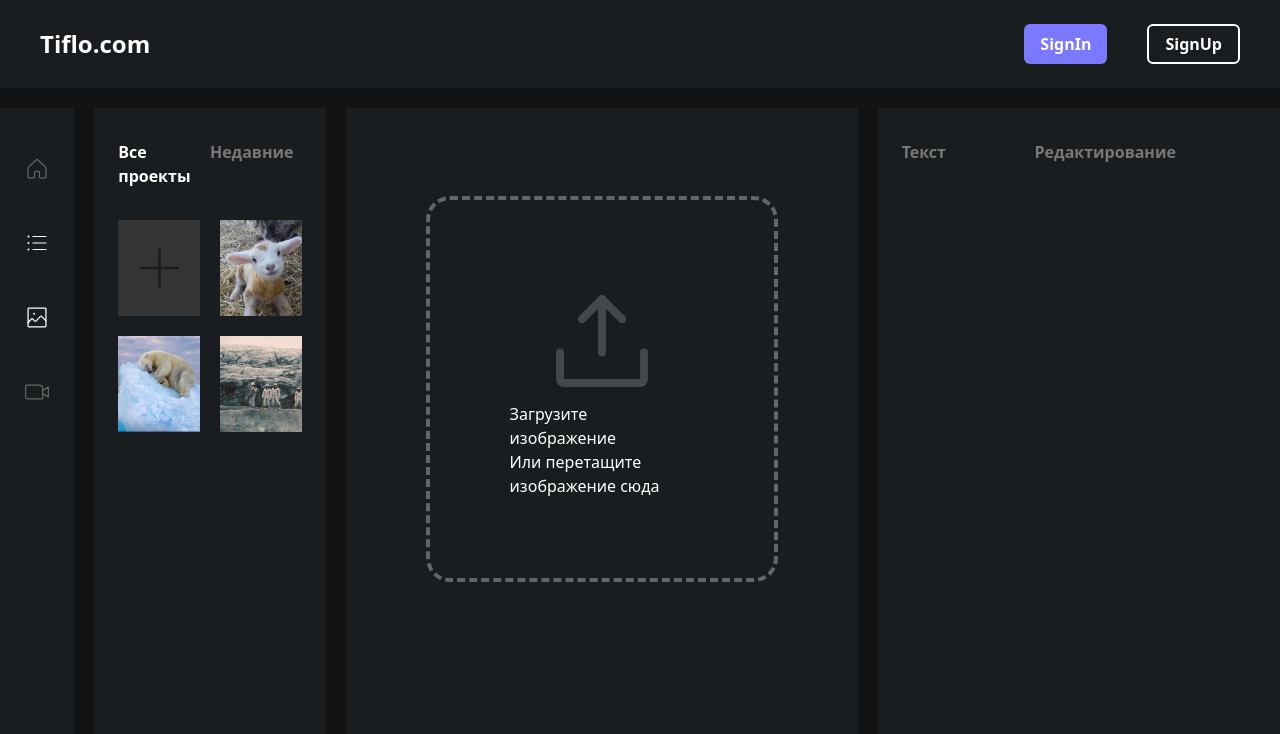
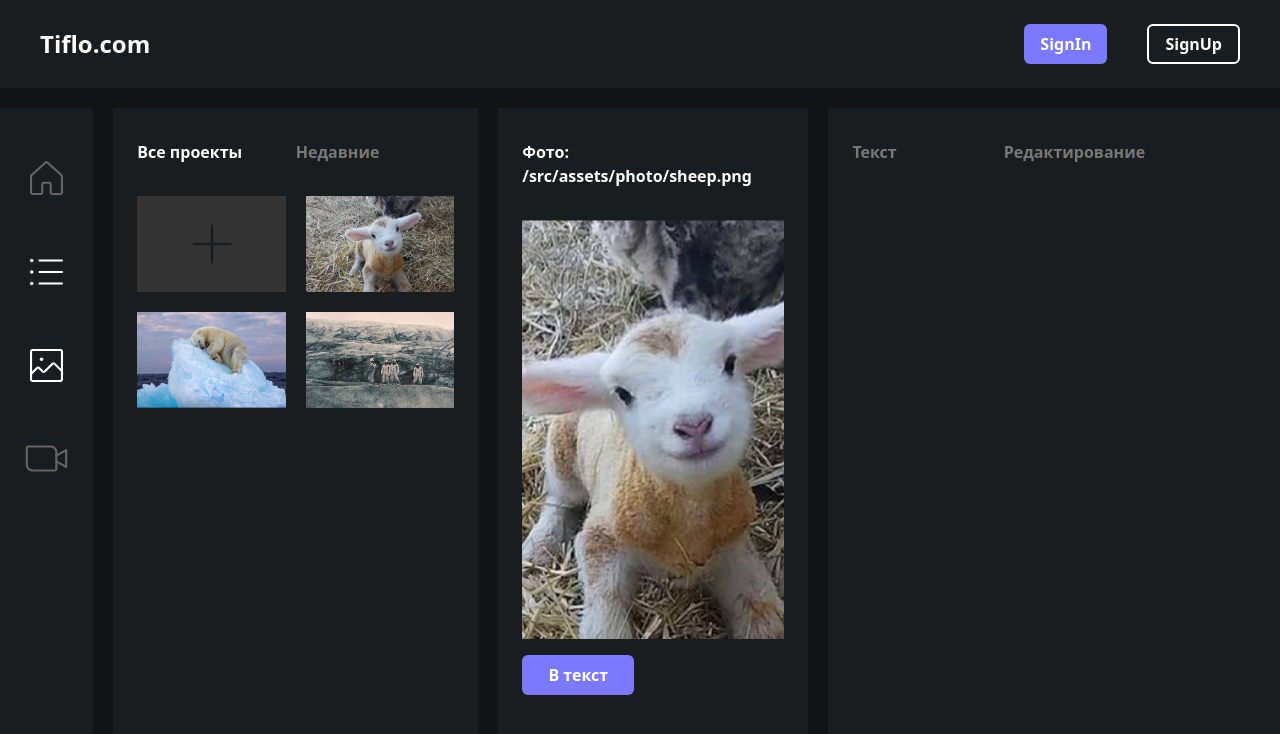
Before and after one commit to Less-than-three-3/Tiflo.com--Frontend, a React (Vite) app: page /project/photo in a window 1280 px wide. Shown: the top 734 px of the page. Built offline with nearby package versions, Linux system fonts and the light colour scheme.

Commit message:
upload image with mocks

```diff
--- a/src/api/api.js
+++ b/src/api/api.js
@@ -1,7 +1,13 @@
 import {logoutMock, signInMock, signUpMock} from "../mocks/user.js";
 import axios from "axios";
 import {host} from "../models/consts.js";
-import {createProjectMock, getProjectByIdMock, getProjectListMock} from "../mocks/projects.js";
+import {
+  createProjectMock,
+  getProjectByIdMock,
+  getProjectListMock,
+  updateProjectNameMock,
+  uploadMediaMock
+} from "../mocks/projects.js";
 
 class Api {
   #isDeploy;
@@ -66,7 +72,32 @@ class Api {
     if (this.#isDeploy) {
       return await axios.get(`${host}/api/projects/${projectId}`);
     } else {
-      return getProjectByIdMock();
+      return getProjectByIdMock(projectId);
+    }
+  }
+
+  async updateProjectName(projectId, name) {
+    if (this.#isDeploy) {
+      return await axios.patch(`${host}/api/projects/${projectId}`, {
+        name
+      });
+    } else {
+      return updateProjectNameMock(projectId, name);
+    }
+  }
+
+  async uploadMedia(projectId, file) {
+    if (this.#isDeploy) {
+      const formData = new FormData();
+      formData.append('file', file);
+
+      return await axios.post(`${host}/api/projects/${projectId}/media`, formData, {
+        headers: {
+          'Content-Type': 'multipart/form-data',
+        },
+      });
+    } else {
+      return uploadMediaMock(projectId, file);
     }
   }
 }
--- a/src/components/pages/AuthPage/AuthForm.jsx
+++ b/src/components/pages/AuthPage/AuthForm.jsx
@@ -1,11 +1,8 @@
 import {Input} from "../../UI/Input/Input.jsx";
 import {Button} from "../../UI/Button/Button.jsx";
-import axios from "axios";
-import {host} from "../../../models/consts.js";
 import {useState} from "react";
 import {Link, useNavigate} from "react-router-dom";
 import {useUser} from "../../../hooks/useUser.js";
-import {signInMock} from "../../../mocks/user.js";
 import {api} from "../../../api/api.js";
 
 export const AuthForm = () => {
--- a/src/components/pages/AuthPage/RegForm.jsx
+++ b/src/components/pages/AuthPage/RegForm.jsx
@@ -1,8 +1,6 @@
 import {Input} from "../../UI/Input/Input.jsx";
 import {Button} from "../../UI/Button/Button.jsx";
 import {useState} from "react";
-import axios from "axios";
-import {host} from "../../../models/consts.js";
 import {Link, useNavigate} from "react-router-dom";
 import {useUser} from "../../../hooks/useUser.js";
 import {api} from "../../../api/api.js";
@@ -30,8 +28,6 @@ export const RegForm = () => {
         })
 
         navigate("/project/photo")
-
-
       }
     }
   }
--- a/src/components/sections/PhotoEditor/PhotoEditor.jsx
+++ b/src/components/sections/PhotoEditor/PhotoEditor.jsx
@@ -1,26 +1,61 @@
-import {useRef, useState} from "react";
+import {useEffect, useRef, useState} from "react";
 import {Button} from "../../UI/Button/Button.jsx";
 import {useProject} from "../../../hooks/useProject.js";
+import {api} from "../../../api/api.js";
+import {useProjectList} from "../../../hooks/useProjectList.js";
 
 export const PhotoEditor = () => {
-  const {project, setProjectMedia} = useProject();
+  const {project, setProject} = useProject();
   const hiddenFileInput = useRef(null);
   const [file, setFile] = useState();
+  const {setProjectList} = useProjectList();
+
+  useEffect(() => {
+    (async () => {
+      const projectListRes = await api.getProjectList();
+      if (projectListRes.status === 200) {
+        setProjectList(projectListRes.data);
+        setProject(projectListRes.data[0]);
+      }
+    })()
+  }, [])
 
   const handleClick = () => {
     hiddenFileInput.current.click();
   };
 
-  const uploadFile = (event) => {
+  const uploadFile = async (event) => {
     const uploadedFIle = event.target.files[0];
     setFile(uploadedFIle);
-    setProjectMedia(URL.createObjectURL(uploadedFIle));
+
+    const uploadMediaRes = await api.uploadMedia(project.projectId, uploadedFIle);
+    if (uploadMediaRes.status === 200) {
+      setProject({
+        ...project,
+        path: URL.createObjectURL(uploadedFIle)
+      });
+
+      const projectListRes = await api.getProjectList();
+      console.log(projectListRes.data);
+      if (projectListRes.status === 200) {
+        setProjectList(projectListRes.data);
+      }
+    }
   };
 
   return (
     <>
       <div className="section grow">
-        {!project.media ?
+        {project.path ?
+          <>
+            <div className="font-bold pb-8">Фото: {project.path || (file && file.name)}</div>
+            <div style={{backgroundImage: `url(${project.path})`}}
+                 className="background-image w-full h-4/6"/>
+            <div className="mt-4 w-28">
+              <Button mode="primary" value={"В текст"}/>
+            </div>
+          </>
+          :
           <>
             <div className="border-4 border-dashed border-mouse rounded-3xl
                             flex justify-center items-center flex-col
@@ -39,15 +74,6 @@ export const PhotoEditor = () => {
               </div>
             </div>
           </>
-          :
-          <>
-            <div className="font-bold pb-8">Фото: {file && file.name}</div>
-            <div style={{backgroundImage: `url(${project.media})`}}
-                  className="background-image w-full h-4/6"/>
-            <div className="mt-4 w-28">
-              <Button mode="primary" value={"В текст"}/>
-            </div>
-          </>
         }
       </div>
     </>
--- a/src/components/sections/ProjectList/ProjectList.jsx
+++ b/src/components/sections/ProjectList/ProjectList.jsx
@@ -4,24 +4,21 @@ import {useProjectList} from "../../../hooks/useProjectList.js";
 import {api} from "../../../api/api.js";
 
 export const ProjectList = () => {
-  const {project, newProject, setProject, setProjectId} = useProject();
-  const {projectList, setProjectList, pushProject} = useProjectList();
+  const {project, newProject, setProject} = useProject();
+  const {projectList, setProjectList} = useProjectList();
 
   useEffect(() => {
     (async () => {
       const projectListRes = await api.getProjectList()
       setProjectList(projectListRes.data);
     })()
-
-  }, [])
+  }, [project])
 
   const clickNewProject = async () => {
-    newProject();
-
     const newProjectRes = await api.createProject();
-    setProjectId(newProjectRes.data.projectId);
-
-    const getProjectRes = await api.getProjectById(newProjectRes.data.projectId);
+    if (newProjectRes.status === 200) {
+      setProject(newProjectRes.data);
+    }
   }
 
   return (
--- a/src/components/sections/Topbar/Topbar.jsx
+++ b/src/components/sections/Topbar/Topbar.jsx
@@ -3,13 +3,10 @@ import {useEffect, useState} from "react";
 import {useProject} from "../../../hooks/useProject.js";
 import {Link} from "react-router-dom";
 import {useUser} from "../../../hooks/useUser.js";
-import axios from "axios";
-import {host} from "../../../models/consts.js";
-import {logoutMock} from "../../../mocks/user.js";
 import {api} from "../../../api/api.js";
 
 export const Topbar = () => {
-  const {project, setProjectName} = useProject();
+  const {project, setProject} = useProject();
   const [isEditing, setIsEditing] = useState(false);
   const [name, setName] = useState(project.name);
 
@@ -19,9 +16,13 @@ export const Topbar = () => {
     setName(project.name)
   }, [project.name]);
 
-  const saveProjectName = (event) => {
+  const saveProjectName = async (event) => {
     if (event.key === "Enter") {
-      setProjectName(name)
+      const updateNameRes = await api.updateProjectName(project.projectId, name)
+      setProject({
+        ...project,
+        name
+      });
       setIsEditing(false);
     } else if (event.key === "Escape") {
       setName(project.name)
@@ -62,9 +63,10 @@ export const Topbar = () => {
               }
             </div>
 
-            <div className="flex gap-6">
+            <div className="flex gap-6 items-center">
               <img src="/src/assets/icons/user.svg" alt="user"
                    className="w-10"/>
+              <div>{user.login}</div>
               <Button value="Logout" mode="secondary" onClick={logout}/>
             </div>
           </>
--- a/src/hooks/useProject.js
+++ b/src/hooks/useProject.js
@@ -1,12 +1,9 @@
 import {useDispatch, useSelector} from 'react-redux';
 import {
   newProjectAction,
-  setProjectNameAction,
-  setProjectMediaAction,
   setProjectTextAction,
-  setProjectIdAction,
   setProjectAudioAction,
-  clearProjectAudioAction
+  clearProjectAudioAction, setProjectAction
 } from "../store/projectSlice.js";
 
 export function useProject() {
@@ -20,16 +17,8 @@ export function useProject() {
     dispatch(newProjectAction());
   }
 
-  const setProjectId = (value) => {
-    dispatch(setProjectIdAction(value))
-  }
-
-  const setProjectName = (value) => {
-    dispatch(setProjectNameAction(value))
-  }
-
-  const setProjectMedia = (value) => {
-    dispatch(setProjectMediaAction(value))
+  const setProject = (value) => {
+    dispatch(setProjectAction(value));
   }
 
   const setProjectText = (value) => {
@@ -47,9 +36,7 @@ export function useProject() {
   return {
     project,
     newProject,
-    setProjectId,
-    setProjectName,
-    setProjectMedia,
+    setProject,
     setProjectText,
     setProjectAudio,
     clearProjectAudio,
--- a/src/mocks/projects.js
+++ b/src/mocks/projects.js
@@ -1,4 +1,4 @@
-const projectList = [
+let projectList = [
   {
     projectId: "00000000-0000-0000-0000-000000000001",
     name: "Sheep project",
@@ -60,22 +60,26 @@ export const getProjectListMock = () => {
 }
 
 export const createProjectMock = () => {
+  const newProject = {
+    audioParts: null,
+    name: "NewProject",
+    path: "",
+    projectId: "00000000-0000-0000-0000-000000000000",
+    userId: "00000000-0000-0000-0000-000000000000"
+  }
+
+  projectList.unshift(newProject);
+
   return {
     status: 200,
-    data: {
-      audioParts: null,
-      name: "NewProject",
-      path: "",
-      projectId: "00000000-0000-0000-0000-000000000000",
-      userId: "00000000-0000-0000-0000-000000000000"
-    }
+    data: newProject,
   }
 }
 
 export const getProjectByIdMock = (projectId) => {
   return {
     status: 200,
-    data: projectList.find((project) => project.id.toString() === projectId.toString())
+    data: projectList.find((project) => project.projectId === projectId)
   }
 }
 
@@ -84,7 +88,18 @@ export const deleteProjectMock = (projectId) => {
 }
 
 export const updateProjectNameMock = (projectId, name) => {
-  console.log(`Update project name, \nid: ${projectId}\nname:${name}`)
+  const id = projectList.findIndex((project) => project.projectId === projectId);
+  projectList[id] = {
+    ...projectList[id],
+    name,
+  };
+
+  return {
+    status: 200,
+    data: {
+      message: "Name successfully updated",
+    },
+  }
 }
 
 export const createCommentMock = (projectId, name) => {
@@ -92,7 +107,19 @@ export const createCommentMock = (projectId, name) => {
 }
 
 export const uploadMediaMock = (projectId, file) => {
-  console.log(`Upload media ${file}\nfor project ${projectId}`)
+  const id = projectList.findIndex((project) => project.projectId === projectId);
+  console.log(id)
+  projectList[id] = {
+    ...projectList[id],
+    path: URL.createObjectURL(file),
+  };
+
+  return {
+    status: 200,
+    data: {
+      message: "File uploaded successfully",
+    }
+  }
 }
 
 export const voiceCommentMock = (projectId, text) => {
--- a/src/store/projectSlice.js
+++ b/src/store/projectSlice.js
@@ -17,16 +17,11 @@ const projectSlice = createSlice({
       state.audioParts = [];
     },
 
-    setProjectIdAction(state, {payload}) {
-      state.projectId = payload;
-    },
-
-    setProjectNameAction(state, {payload}) {
-      state.name = payload;
-    },
-
-    setProjectPathAction(state, {payload}) {
-      state.path = payload;
+    setProjectAction(state, {payload}) {
+      state.projectId = payload.projectId;
+      state.name = payload.name;
+      state.path = payload.path;
+      state.audioParts = payload.audioParts;
     },
 
     setProjectAudioAction(state, {payload}) {
@@ -45,9 +40,7 @@ const projectSlice = createSlice({
 
 export const {
   newProjectAction,
-  setProjectIdAction,
-  setProjectNameAction,
-  setProjectMediaAction,
+  setProjectAction,
   setProjectTextAction,
   setProjectAudioAction,
   clearProjectAudioAction,
```
